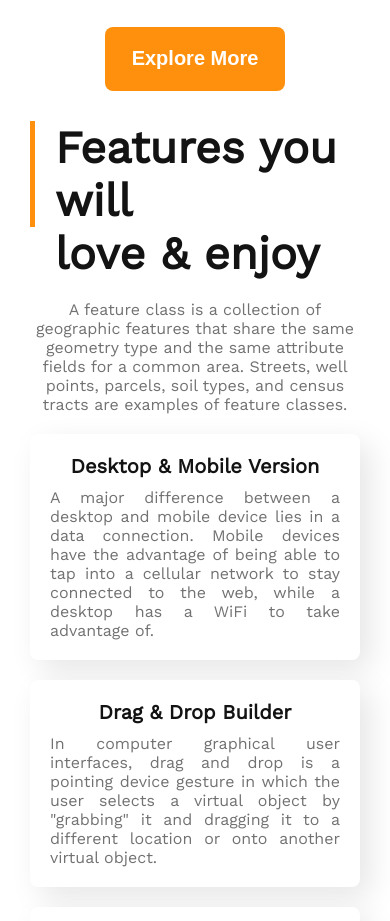
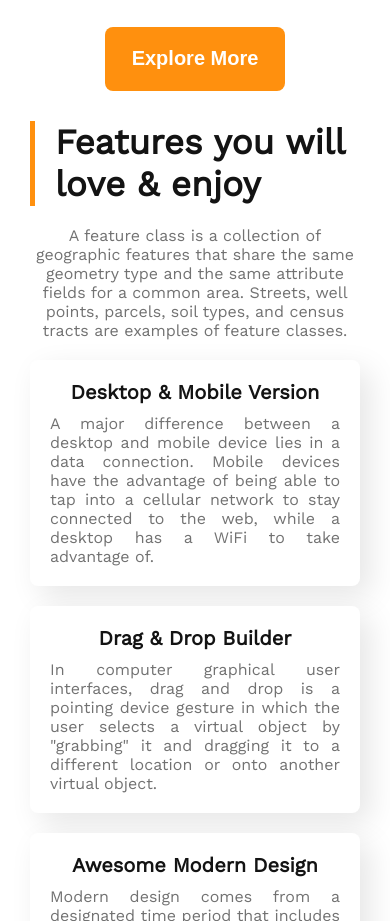
Before and after one commit to muntasir-smm/munna-assignment-two, a plain HTML site: page index.html in a window 390 px wide. Shown: the part 2443-3364 px from the top of the page. Drawn offline with nearby package versions, Linux system fonts and the light colour scheme.

Commit message:
Finished 1.0.1

```diff
--- a/style.css
+++ b/style.css
@@ -530,14 +530,14 @@ main{
 
     .vertical-line {
         border-left: 5px solid #FF900E;
-        height: 106px;
+        height: 85px;
         position: relative;
         padding-right: 20px;
     }
 
     .heading h1 {
         font-weight: 700;
-        font-size: 45px;
+        font-size: 35px;
         color: #131313;
     }
 
```
